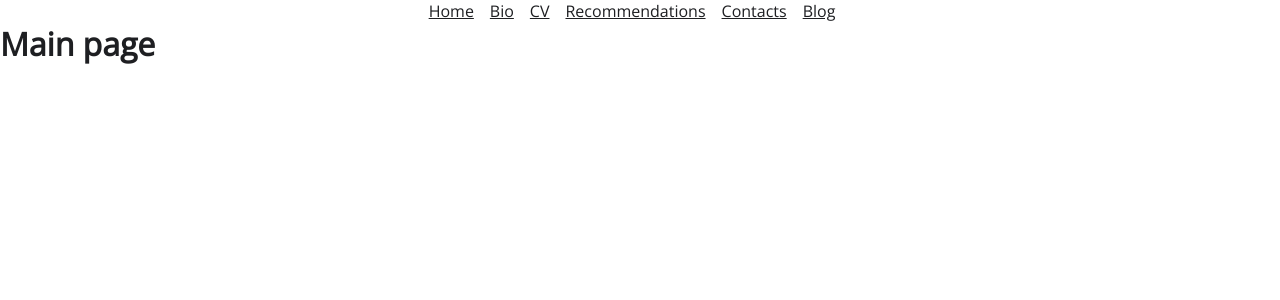
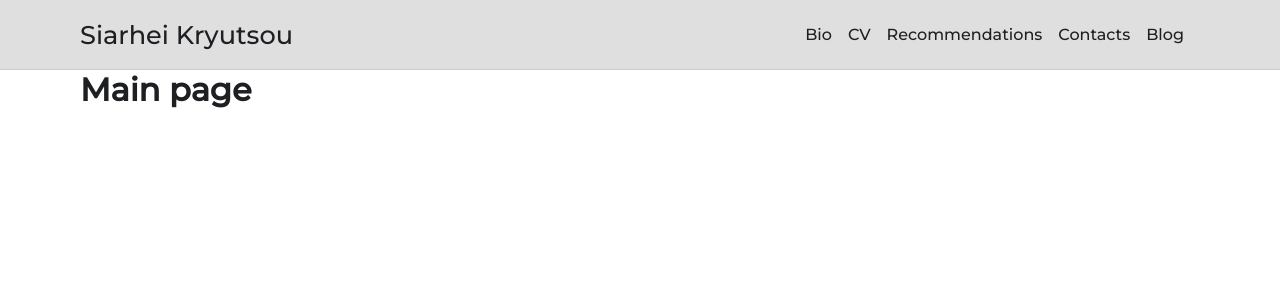
Before and after one commit to siarheikryutsou/sergeykrivtsov, a React (Create React App) app: page / in a window 1280 px wide. Shown: the top 300 px of the page. Built offline with nearby package versions, Linux system fonts and the light colour scheme.

Commit message:
Styling header and main page

```diff
--- a/src/index.css
+++ b/src/index.css
@@ -1,14 +1,19 @@
-@import url("https://fonts.googleapis.com/css?family=Open+Sans");
+@import url('https://fonts.googleapis.com/css2?family=Montserrat:wght@500&display=swap');
 
 :root {
   --bg: white;
   --color-text-primary: #1e1f22;
+  --header-height: 70px;
+  --body-padding-x: 5rem;
+  --font-primary: 'Montserrat', sans-serif;
+  --color-header-splitter: rgba(0, 0, 0, 0.2);
 }
 
 @media (prefers-color-scheme: dark) {
   :root {
     --bg: #1e1f22;
     --color-text-primary: white;
+    --color-header-splitter: rgba(255, 255, 255, 0.08);
   }
 }
 
@@ -24,19 +29,53 @@ body {
   overflow-x: hidden;
 }
 
-h1, h2, h3, h4, h5 {
-  margin-bottom: .3em;
-}
-
 body {
   color: var(--color-text-primary);
   background: var(--bg);
-  font-family: 'Open Sans', sans-serif;
+  font-family: var(--font-primary);
+  padding: var(--header-height) var(--body-padding-x) 0;
+  height: 100vh;
+  -webkit-font-smoothing: subpixel-antialiased;
+}
+
+#root, main {
+  height: 100%;
+}
+
+main {
+  min-height: 400px;
+}
+
+h1, h2, h3, h4, h5 {
+  margin-bottom: .3em;
 }
 
 a {
   color: inherit;
   text-decoration: underline;
+}
+
+header {
+  position: fixed;
+  height: var(--header-height);
+  border-bottom: 1px var(--color-header-splitter) solid;
+  top: 0;
+  left: 0;
+  right: 0;
+  z-index: 1000;
+  padding: 0 var(--body-padding-x);
+}
+
+header nav {
+  display: flex;
+  align-items: center;
+  justify-content: space-between;
+  width: 100%;
+  height: 100%;
+}
+
+header nav a {
+  text-decoration: none;
 }
 
 header nav ul {
--- /dev/null
+++ b/src/pages/main/styles.module.css
@@ -0,0 +1,15 @@
+.pageMain {
+    height: 100%;
+    display: flex;
+    align-items: center;
+}
+
+.mainHeading {
+    font-size: 5em;
+}
+
+.mainHeadingSub {
+    max-width: 600px;
+    font-size: 1.2em;
+    line-height: 2em;
+}
--- a/src/widgets/header/Header.tsx
+++ b/src/widgets/header/Header.tsx
@@ -1,15 +1,14 @@
 import React from 'react';
 import { Link } from 'react-router-dom';
+import styles from "./styles.module.css";
+
 
 const Header = () => {
     return (
         <header>
             <nav>
+                <Link className={styles.logo} to="/">Siarhei Kryutsou</Link>
                 <ul>
-                    <li>
-                        <Link to="/">Home</Link>
-                    </li>
-
                     <li>
                         <Link to="/bio">Bio</Link>
                     </li>
@@ -31,6 +30,7 @@ const Header = () => {
                     </li>
                 </ul>
             </nav>
+            <div className={styles.bg}></div>
         </header>
     );
 };
--- /dev/null
+++ b/src/widgets/header/styles.module.css
@@ -0,0 +1,15 @@
+.logo {
+    text-decoration: none;
+    font-size: 1.6em;
+}
+
+.bg {
+    position: absolute;
+    top: 0;
+    left: 0;
+    bottom: 0;
+    right: 0;
+    z-index: -1;
+    background-color: rgba(40, 40, 40, .15);
+    backdrop-filter: blur(9px);
+}
```
